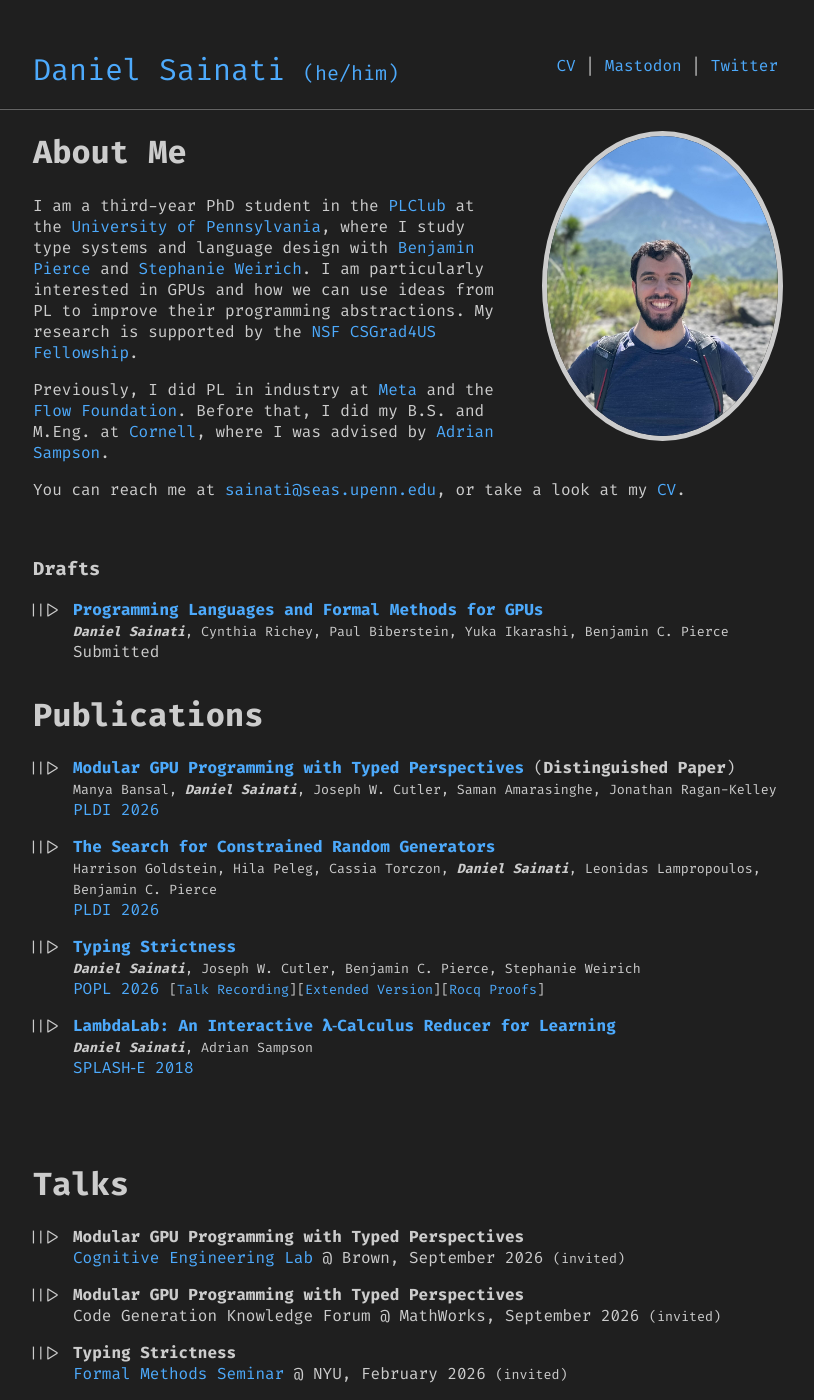
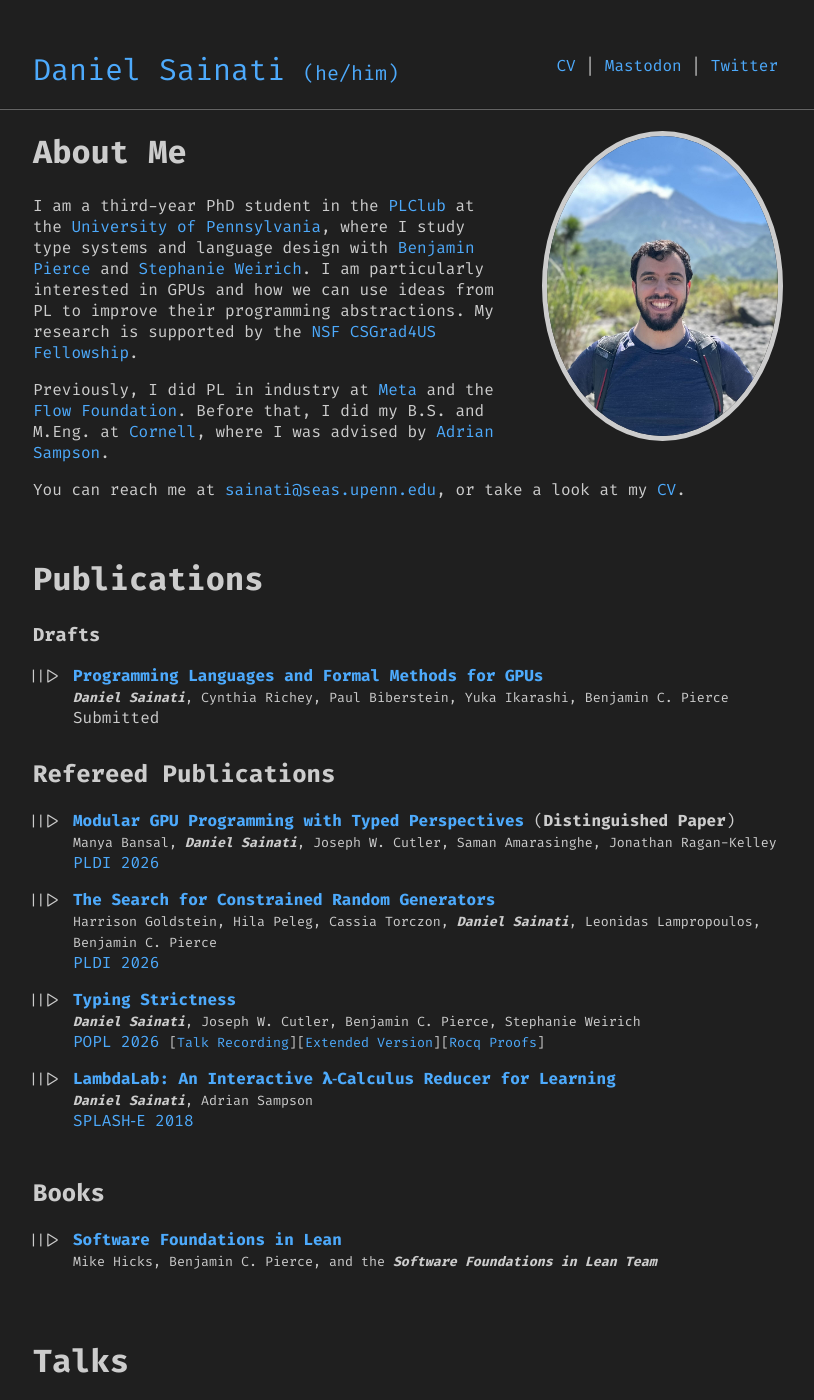
Before and after one commit to dsainati1/website, a Jekyll site: the page built from index.md, in a window 1280 px wide and 1400 px high. Shown: the whole window, without its empty margins (232-1046 px from the left). Built offline with Jekyll 4.4.1, drawn with Linux system fonts in a browser that asks for light colours.

Commit message:
sfinlean

```diff
--- a/index.md
+++ b/index.md
@@ -17,13 +17,15 @@ You can reach me at [sainati@seas.upenn.edu](mailto:sainati@seas.upenn.edu), or
 
 <br />
 
+# Publications
+
 ### Drafts
 
 * **[Programming Languages and Formal Methods for GPUs](./gpu-survey-draft.pdf)**\
 <small>***Daniel Sainati***, Cynthia Richey, Paul Biberstein, Yuka Ikarashi, Benjamin C. Pierce</small>\
 Submitted
 
-# Publications
+## Refereed Publications
 
 * **[Modular GPU Programming with Typed Perspectives](https://al.radbox.org/doi/10.1145/3808290)** (**Distinguished Paper**)\
 <small>Manya Bansal, ***Daniel Sainati***, Joseph W. Cutler, Saman Amarasinghe, Jonathan Ragan-Kelley</small>\
@@ -40,6 +42,11 @@ Submitted
 * **[LambdaLab: An Interactive 𝛌‑Calculus Reducer for Learning](https://al.radbox.org/doi/10.1145/3310089.3313180)**\
 <small>***Daniel Sainati***, Adrian Sampson</small>\
 [SPLASH‑E 2018](https://2018.splashcon.org/track/splash-2018-SPLASH-E?)
+
+## Books
+
+* **[Software Foundations in Lean](https://github.com/plclub/sf-in-lean)**\
+<small>Mike Hicks, Benjamin C. Pierce, and the ***Software Foundations in Lean Team***</small>
 
 <br />
 
```
Also changed, not shown: 4 other files.
